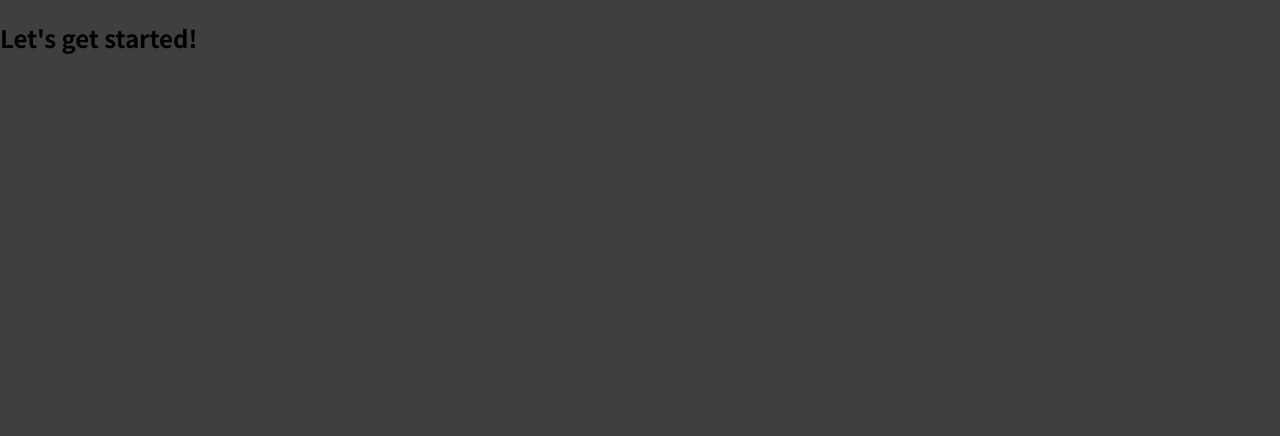
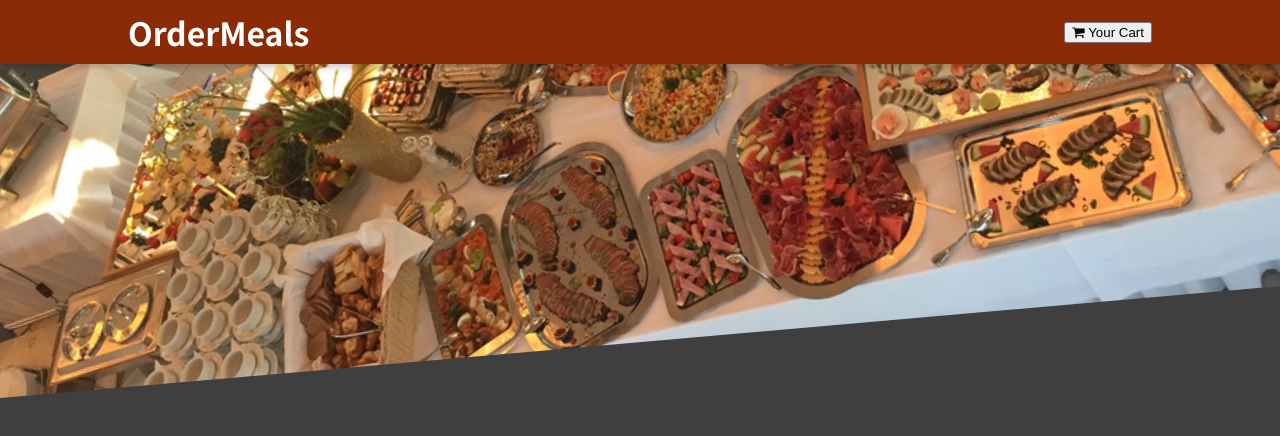
Before and after one commit to AkshitGuptaIITR/Food-Order-App, a React (Create React App) app: page / in a window 1280 px wide. Shown: the top 436 px of the page. Built offline with nearby package versions, Linux system fonts and the light colour scheme.

Commit message:
Adding Structure and Header

```diff
--- a/public/index.html
+++ b/public/index.html
@@ -15,6 +15,10 @@
       user's mobile device or desktop. See https://developers.google.com/web/fundamentals/web-app-manifest/
     -->
     <link rel="manifest" href="%PUBLIC_URL%/manifest.json" />
+    <link
+      rel="stylesheet"
+      href="https://cdnjs.cloudflare.com/ajax/libs/font-awesome/4.7.0/css/font-awesome.min.css"
+    />
     <!--
       Notice the use of %PUBLIC_URL% in the tags above.
       It will be replaced with the URL of the `public` folder during the build.
--- a/src/App.js
+++ b/src/App.js
@@ -1,7 +1,9 @@
+import Header from "./components/Layout/Header";
+
 function App() {
   return (
     <div>
-      <h2>Let's get started!</h2>
+      <Header />
     </div>
   );
 }
--- /dev/null
+++ b/src/components/Layout/Header.js
@@ -0,0 +1,23 @@
+import React from "react";
+import style from "./header.module.css";
+import meals from "../../assets/meals.jpg";
+
+const Header = (props) => {
+  return (
+    <>
+      <div className={style.background}>
+        <h1>OrderMeals</h1>
+        <button>
+          <i className="fa fa-shopping-cart"></i>
+          {"        "}
+          Your Cart
+        </button>
+      </div>
+      <div className={style.mealsCSS}>
+        <img src={meals} alt="" />
+      </div>
+    </>
+  );
+};
+
+export default Header;
--- /dev/null
+++ b/src/components/Layout/header.module.css
@@ -0,0 +1,29 @@
+.background {
+  position: fixed;
+  top: 0;
+  left: 0;
+  background-color: #8a2b06;
+  width: 100vw;
+  height: 4rem;
+  align-items: center;
+  display: flex;
+  justify-content: space-between;
+  box-shadow: 0 2px 8px rgba(0, 0, 0, 0.25);
+  padding: 0 10%;
+  z-index: 9;
+  color: white;
+}
+
+.mealsCSS {
+  width: 100%;
+  height: 25rem;
+  z-index: 0;
+  overflow: hidden;
+}
+
+.mealsCSS>img {
+  width: 110%;
+  height: 100%;
+  object-fit: cover;
+  transform: rotateZ(-5deg) translateY(-4rem) translateX(-1rem);
+}
```
Also changed, not shown: src/assets/meals.jpg (added), 1 other file (tests, documents, lock files or other folders).
